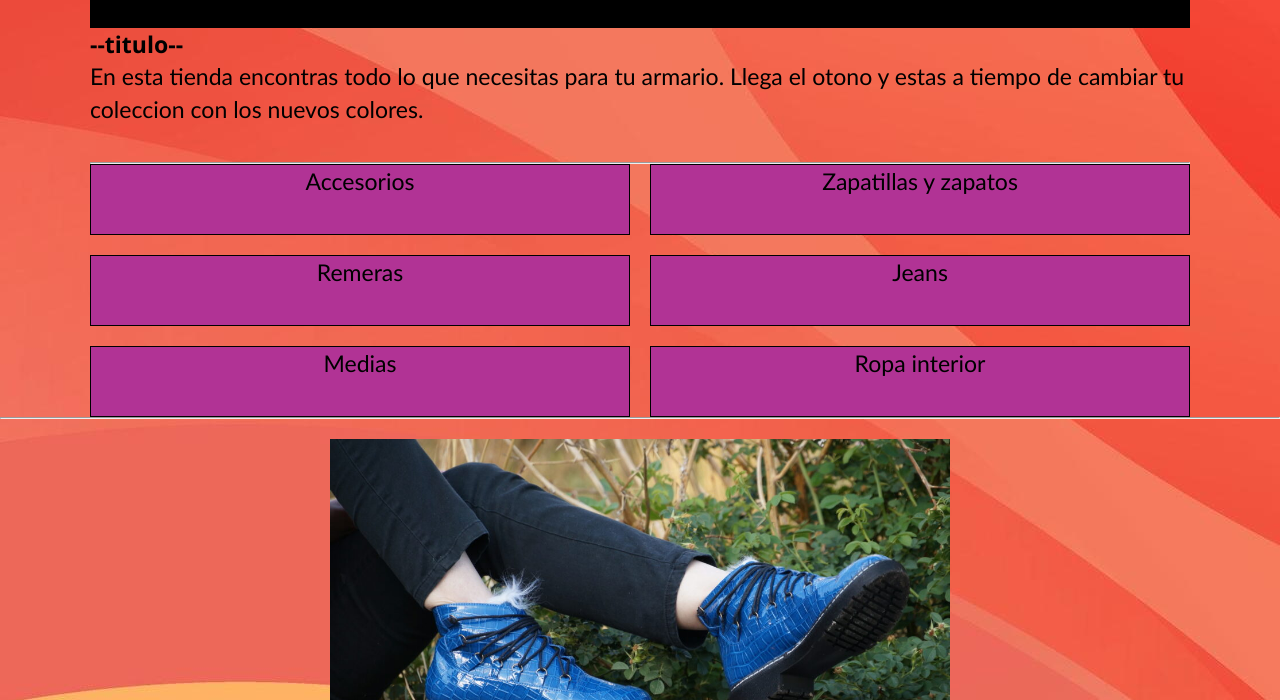
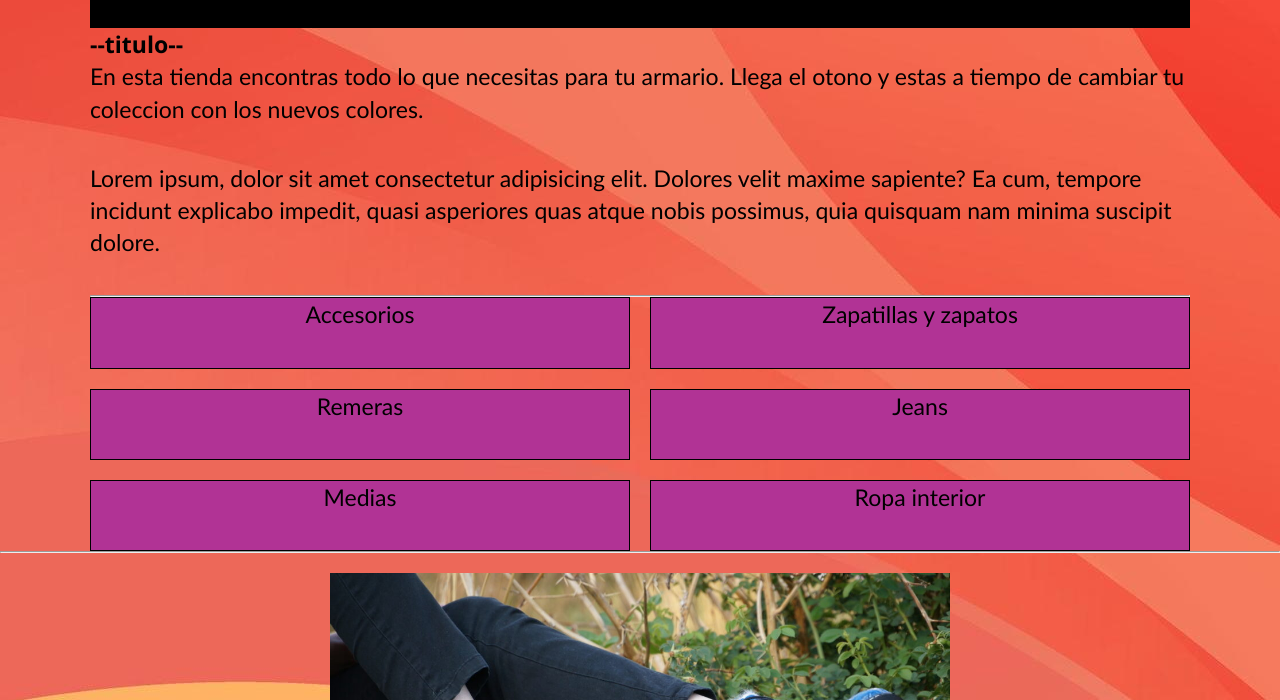
Before and after one commit to prily22/ropaeindumentaria, a plain HTML site: page index.html in a window 1280 px wide. Shown: the part 100-800 px from the top of the page. Drawn offline with Linux system fonts and the light colour scheme.

Commit message:
agregamos un parrafo

```diff
--- a/index.html
+++ b/index.html
@@ -31,6 +31,7 @@
         <!--introduccion-->
         <h1>--titulo--</h1>
         <p>En esta tienda encontras todo lo que necesitas para tu armario. Llega el otono y estas a tiempo de cambiar tu coleccion con los nuevos colores.</p>
+        <p>Lorem ipsum, dolor sit amet consectetur adipisicing elit. Dolores velit maxime sapiente? Ea cum, tempore incidunt explicabo impedit, quasi asperiores quas atque nobis possimus, quia quisquam nam minima suscipit dolore.</p>
     </div>
 
 </main>
```
Also changed, not shown: estilos.css (+7 -10 lines).
